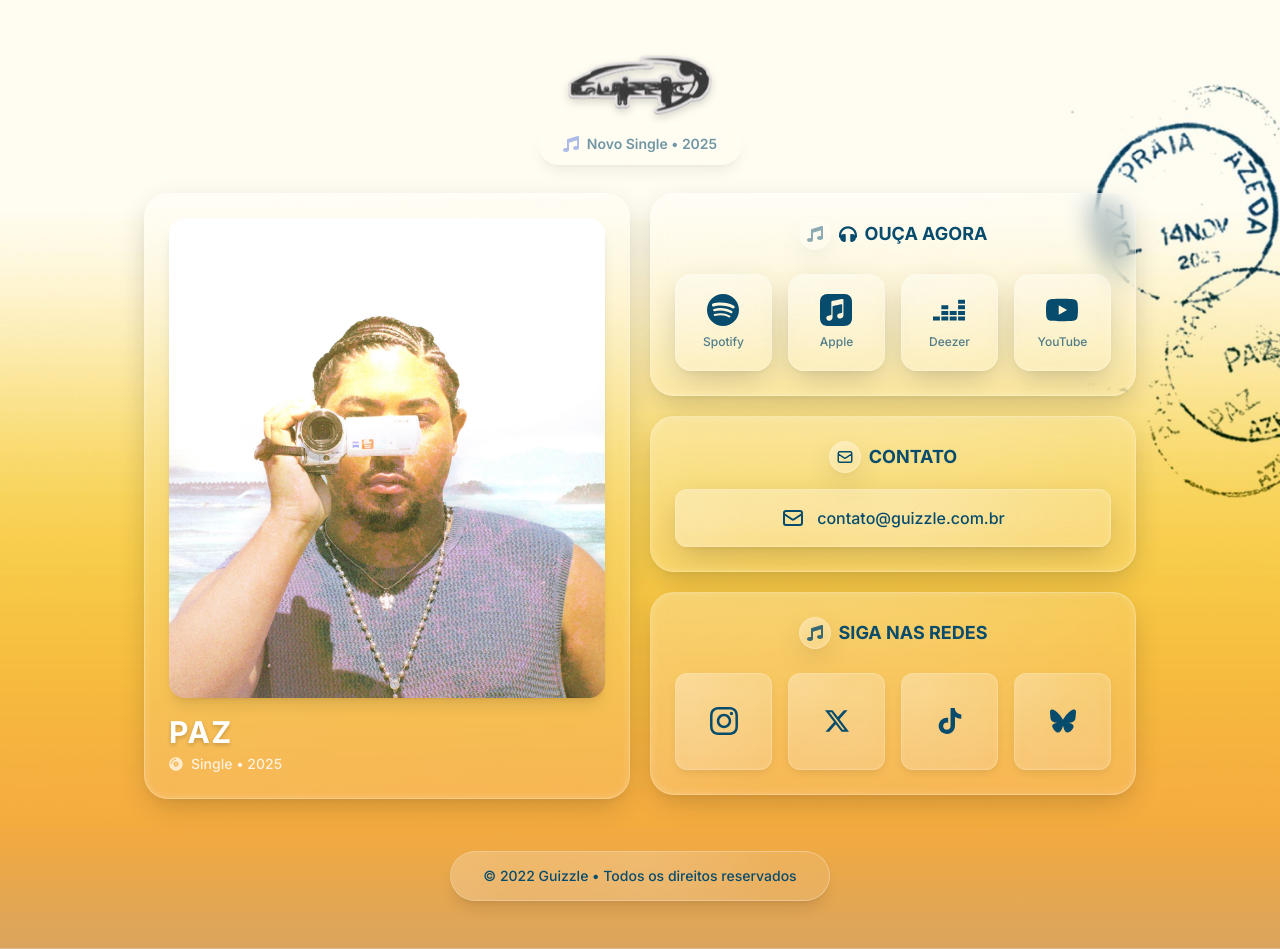
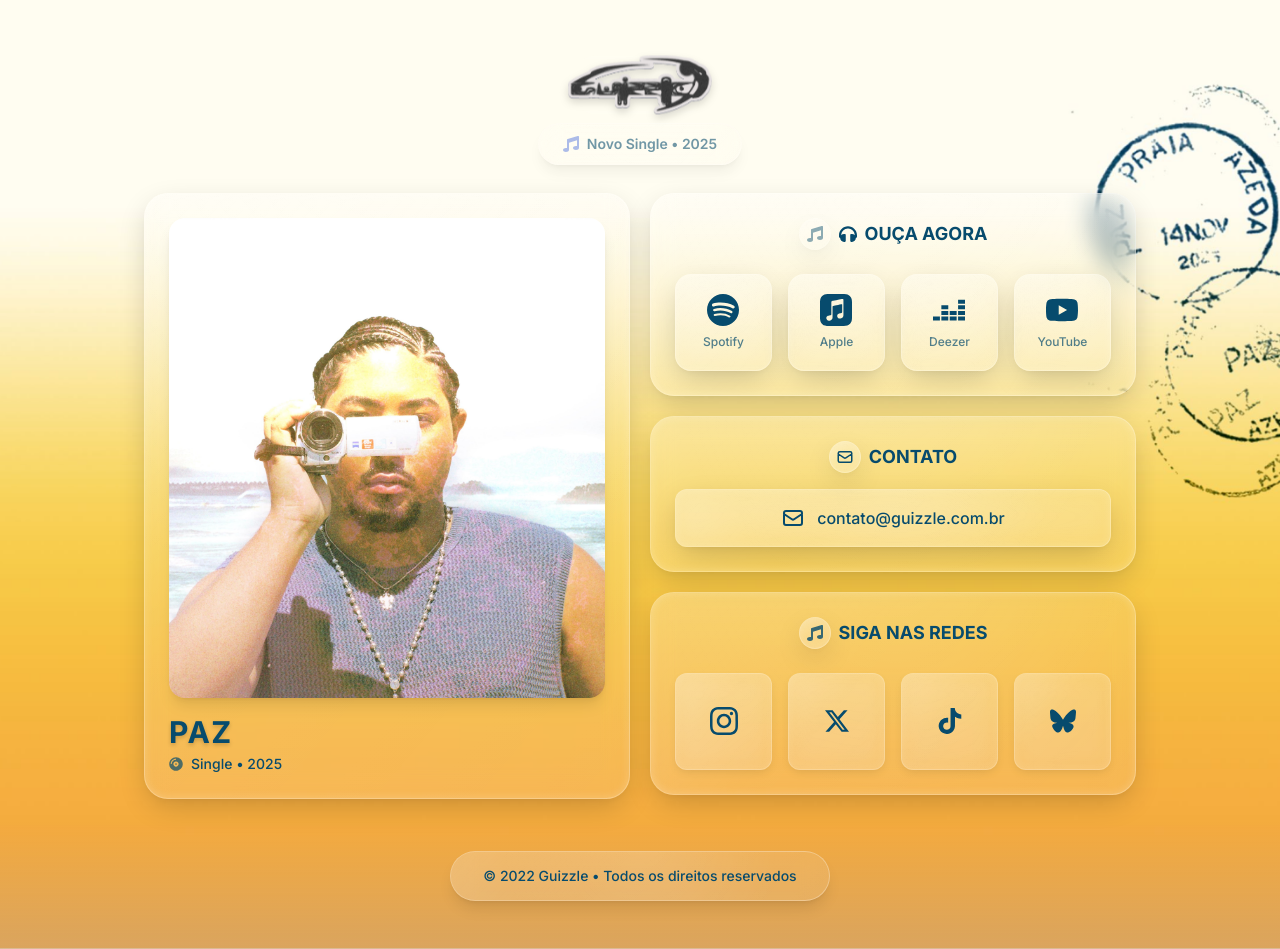
Before and after one commit to alx-ui/guizzle, a Next.js app: page / in a window 1280 px wide. Built offline with nearby package versions, Linux system fonts and the light colour scheme.

Commit message:
fix: update default album title and text colors in AlbumCard component for consistency

```diff
--- a/src/components/cards/AlbumCard.tsx
+++ b/src/components/cards/AlbumCard.tsx
@@ -11,7 +11,7 @@
   year?: string;
 }
 
-export function AlbumCard({ spotifyUrl, albumTitle = 'VCNQ', albumType = 'Single', year = '2025' }: AlbumCardProps) {
+export function AlbumCard({ spotifyUrl, albumTitle = 'PAZ', albumType = 'Single', year = '2025' }: AlbumCardProps) {
   return (
     <div className="bento-card bento-card-large glass-effect group">
       <div className="relative w-full h-80 sm:h-80 md:h-[480px] mb-4 overflow-hidden rounded-2xl shadow-lg">
@@ -32,11 +32,11 @@
               className="w-12 h-12 rounded-full bg-[#1DB954]/90 backdrop-blur-md flex items-center justify-center hover:scale-110 hover:bg-[#1DB954] transition-all duration-300"
               title="Ouvir no Spotify"
             >
-              <FaSpotify className="text-white text-xl" />
+              <FaSpotify className="text-[#074b6d] text-xl" />
             </Link>
           )}
           <div className="w-12 h-12 rounded-full bg-white/20 backdrop-blur-md flex items-center justify-center">
-            <FaCompactDisc className="text-white text-xl animate-spin-slow" />
+            <FaCompactDisc className="text-[#074b6d] text-xl animate-spin-slow" />
           </div>
         </div>
       </div>
@@ -44,15 +44,15 @@
         <div className="flex flex-col">
           {spotifyUrl ? (
             <Link href={spotifyUrl} target="_blank" rel="noopener noreferrer" className="group/title">
-              <h2 className="text-2xl sm:text-3xl font-bold text-white tracking-wider text-shadow group-hover/title:text-[#1DB954] transition-colors duration-300">
+              <h2 className="text-2xl sm:text-3xl font-bold text-[#074b6d] tracking-wider text-shadow group-hover/title:text-[#1DB954] transition-colors duration-300">
                 {albumTitle}
               </h2>
             </Link>
           ) : (
             <h2 className="text-2xl sm:text-3xl font-bold text-white tracking-wider text-shadow">{albumTitle}</h2>
           )}
-          <p className="text-sm text-white/80 mt-1 flex items-center">
-            <FaCompactDisc className="mr-2 text-white/70" /> {albumType} • {year}
+          <p className="text-sm text-[#074b6d] mt-1 flex items-center">
+            <FaCompactDisc className="mr-2 text-[#074b6d]/70" /> {albumType} • {year}
           </p>
         </div>
       </div>
```
